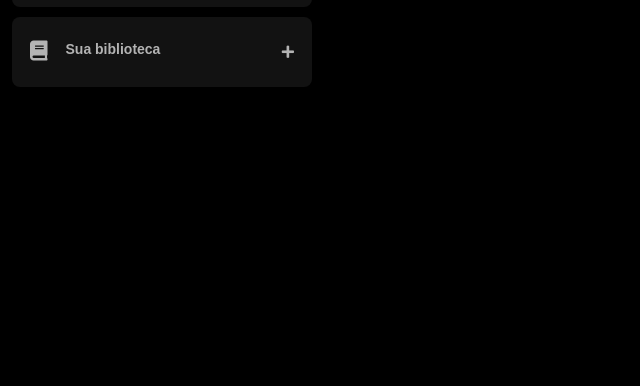
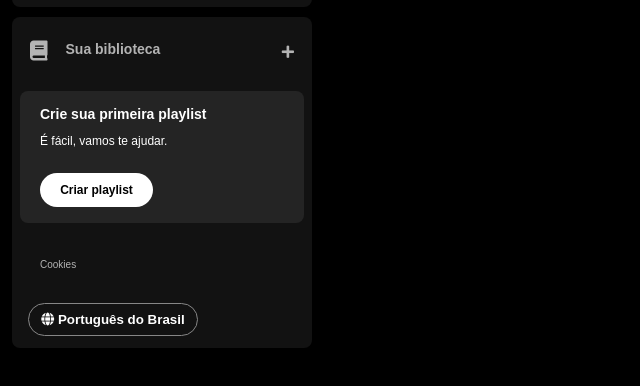
Before and after one commit to Angels35f/Spotify-clone, a plain HTML site: page index.html in a window 1280 px wide. Shown: the part 166-552 px from the top of the page, without its empty margins (0-640 px from the left). Drawn offline with Linux system fonts and the light colour scheme.

Commit message:
criação da seleção de playlist no html e css

```diff
--- a/index.html
+++ b/index.html
@@ -53,7 +53,27 @@
                 </button>
                 <span class="fa fa-plus"></span>
             </div>
+            <section class="section-playlist">
+                <div class="section-playlist_content">
+                    <span class="text tittle">Crie sua primeira playlist</span>
+                    <span class="text subtittle">É fácil, vamos te ajudar.</span>
+                    <button class="section-playlist_button">
+                        <span>Criar playlist</span>
+                    </button>
 
+
+                </div>
+
+            </section>
+                <div class="cookies">
+                    <a href="">Cookies</a>
+                </div>
+            <div class="languages">
+                <button class="languages__button">
+                    <span class="fa fa-globe"></span>
+                    <span>Português do Brasil</span>
+                </button>
+            </div>
         </div>
     </div>
 </body>
--- a/styles.css
+++ b/styles.css
@@ -81,3 +81,73 @@ body {
 .library .library_content .fa-plus{
     margin: 24px 10px;
 }
+.section-playlist {
+    display: flex;
+    align-items: flex-start;
+    justify-content: space-between;
+    gap: 20px;
+    color: #b3b3b3;
+    font-weight: 600;
+    font-size: 14px;
+    margin: 8px 0px;
+    padding: 16px 20px;
+    background-color: #242424;
+    border-radius: 8px;
+}
+.section-playlist .section-playlist_content{
+    display: flex;
+    flex-direction: column;
+}
+.section-playlist_content .text{
+    padding-bottom: 14px;
+    color: #fff;
+    font-family: "DM Sans", sans-serif;
+}
+.section-playlist_content .tittle{
+    font-weight: 700;
+}
+.section-playlist_content .subtittle{
+    font-weight: 500;
+    font-size: 12px;
+}
+.section-playlist_content .section-playlist_button{
+    display: flex;
+    justify-content: center;
+    background-color: #fff;
+    color: #000;
+    border-radius: 20px;
+    font-size: 12px;
+    font-weight: 700;
+    font-family: "DM Sans", sans-serif;
+    text-decoration: none;
+    text-transform: none;
+    margin-top: 12px;
+    padding: 10px;
+    border: 0px;
+    width: 113px;
+
+}
+.sidebar .cookies{
+    margin: 25px 20px;
+}
+.sidebar .cookies a{
+    color: #b3b3b3;
+    font-weight: 500;
+    font-size: 10px;
+    text-decoration: none;
+}
+.sidebar .cookies a:hover{
+    text-decoration: underline;
+}
+.languages .languages__button{
+    align-items: center;
+    background-color: transparent;
+    border: 1px solid #878787;
+    color: #fff;
+    cursor: pointer;
+    font-weight: bold;
+    width: 170px;
+    margin: 8px;
+    padding: 8px;
+    border-radius: 20px;
+}
```
